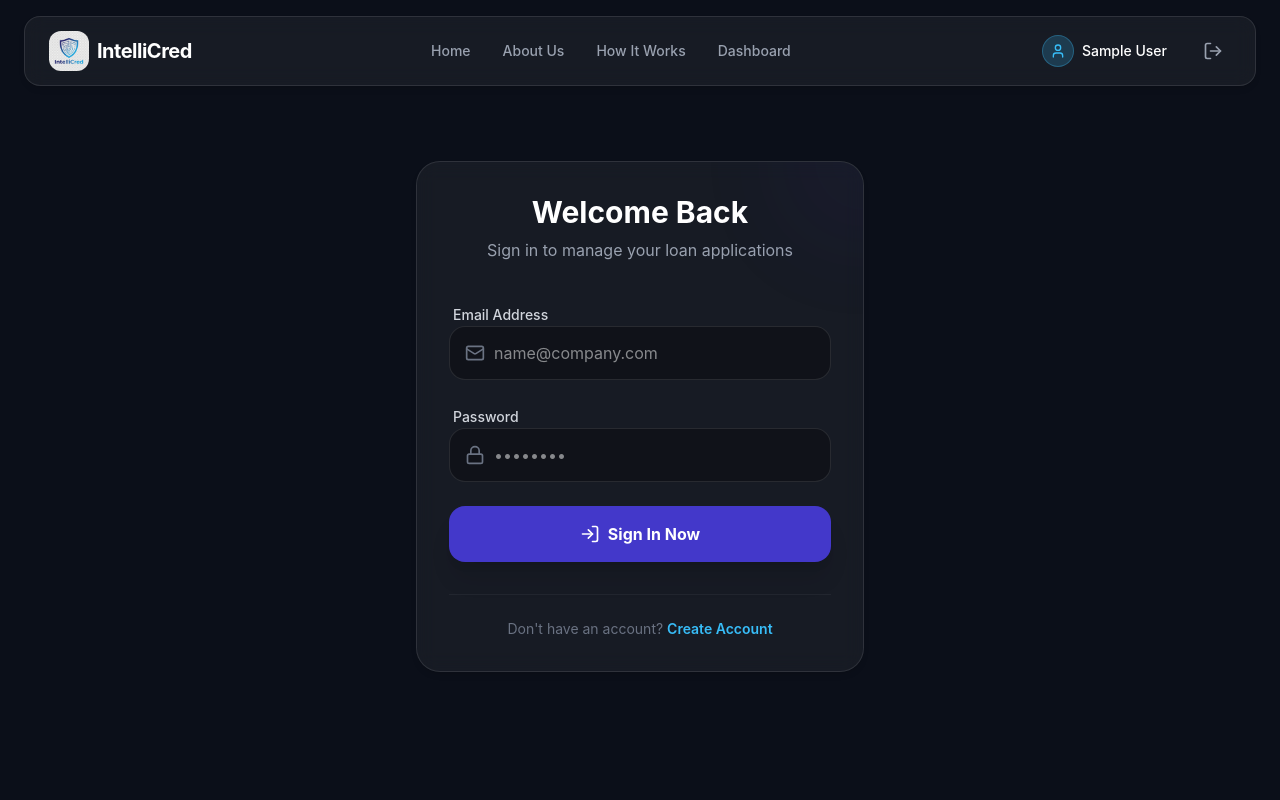
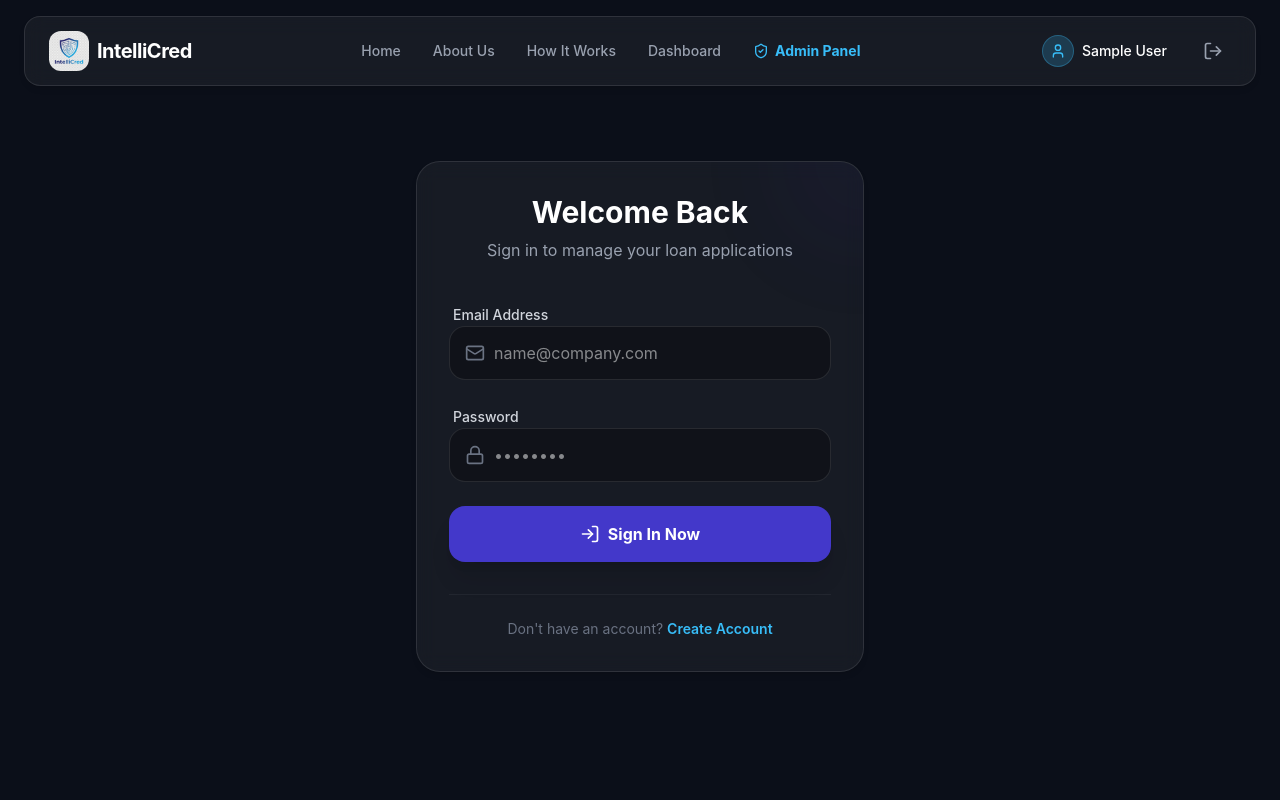
Before and after one commit to Awanish9230/IntelliCred, a React (Vite) app in the folder frontend/: page /login in a window 1280 px wide. Shown: the top 800 px of the page. Built offline with nearby package versions, Linux system fonts and the light colour scheme; no server answers; sample sign-in values are in the browser's storage.

Commit message:
feat: implement authentication flow with login page, navbar, and protected route configuration

```diff
--- a/frontend/src/App.jsx
+++ b/frontend/src/App.jsx
@@ -20,8 +20,16 @@ import LoanResult from './pages/private/LoanResult';
 // Protected Route Wrapper
 const PrivateRoute = ({ children }) => {
   const { user, loading } = useAuth();
-  if (loading) return null; // Or a loader component
+  if (loading) return null;
   return user ? children : <Navigate to="/login" />;
+};
+
+// Admin Only Route Wrapper
+const AdminRoute = ({ children }) => {
+  const { user, loading } = useAuth();
+  if (loading) return null;
+  if (!user || user.role !== 'admin') return <Navigate to="/dashboard" />;
+  return children;
 };
 
 function AppRoutes() {
@@ -43,7 +51,7 @@ function AppRoutes() {
           <Route path="/video-call/:sessionId" element={<PrivateRoute><VideoCallPage /></PrivateRoute>} />
           <Route path="/profile" element={<PrivateRoute><Profile /></PrivateRoute>} />
           <Route path="/loan-result" element={<PrivateRoute><LoanResult /></PrivateRoute>} />
-          <Route path="/admin" element={<PrivateRoute><AdminDashboard /></PrivateRoute>} />
+          <Route path="/admin" element={<AdminRoute><AdminDashboard /></AdminRoute>} />
         </Routes>
       </div>
       <Footer />
--- a/frontend/src/components/common/Navbar.jsx
+++ b/frontend/src/components/common/Navbar.jsx
@@ -33,6 +33,12 @@ export default function Navbar() {
           {user && (
             <Link to="/dashboard" className="text-sm font-medium text-gray-400 hover:text-white transition-colors">Dashboard</Link>
           )}
+          {user && user.role === 'admin' && (
+            <Link to="/admin" className="text-sm font-bold text-brand-secondary hover:text-white transition-colors flex items-center">
+              <ShieldCheck className="w-4 h-4 mr-1.5" />
+              Admin Panel
+            </Link>
+          )}
         </div>
 
         {/* Global Actions */}
--- a/frontend/src/pages/auth/LoginPage.jsx
+++ b/frontend/src/pages/auth/LoginPage.jsx
@@ -24,7 +24,11 @@ export default function LoginPage() {
       if (data.success) {
         login(data.user, data.token);
         toast.success(`Welcome back, ${data.user.name}!`);
-        navigate('/dashboard');
+        if (data.user.role === 'admin') {
+          navigate('/admin');
+        } else {
+          navigate('/dashboard');
+        }
       } else {
         toast.error(data.error || 'Invalid credentials');
       }
```
